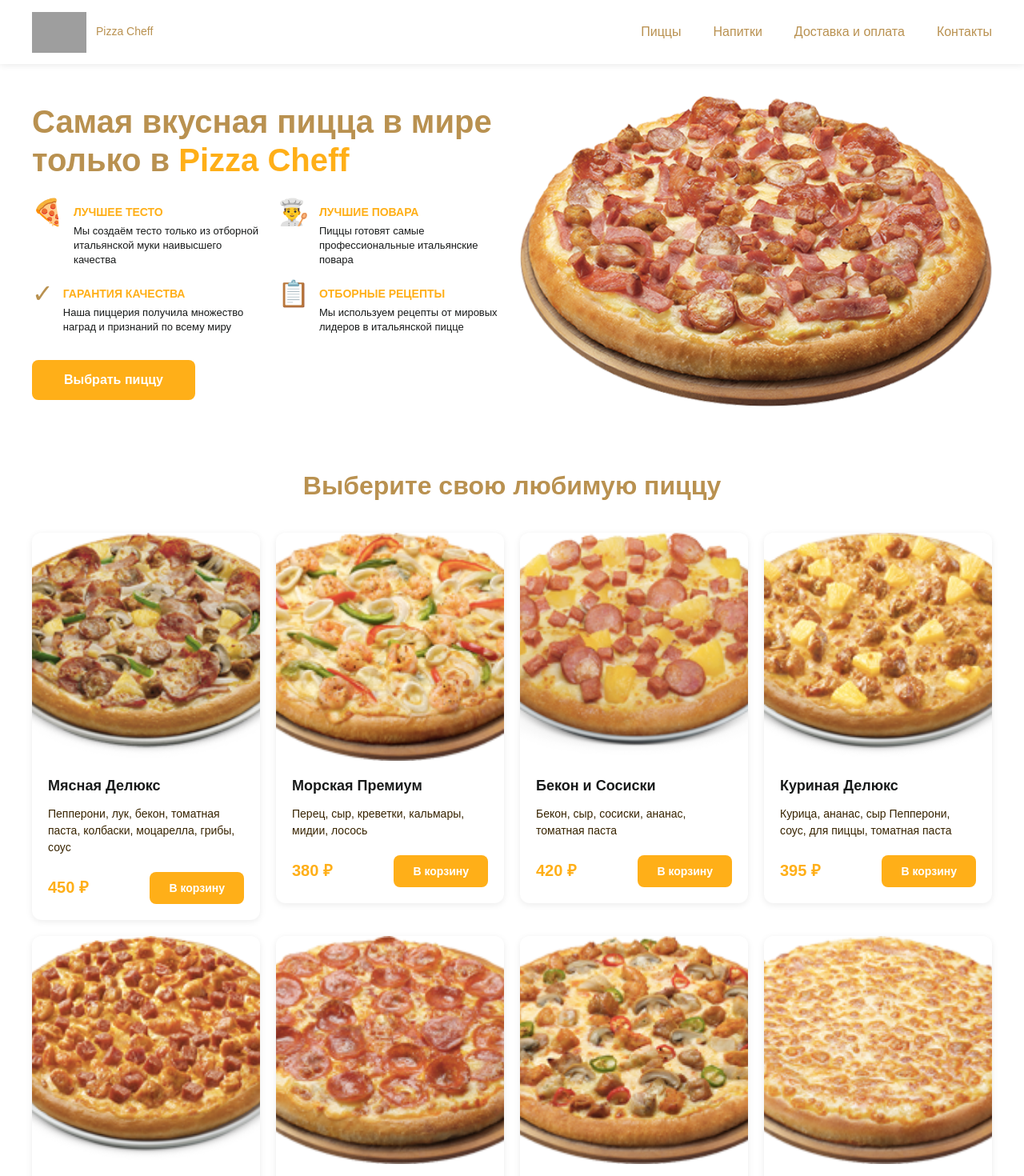
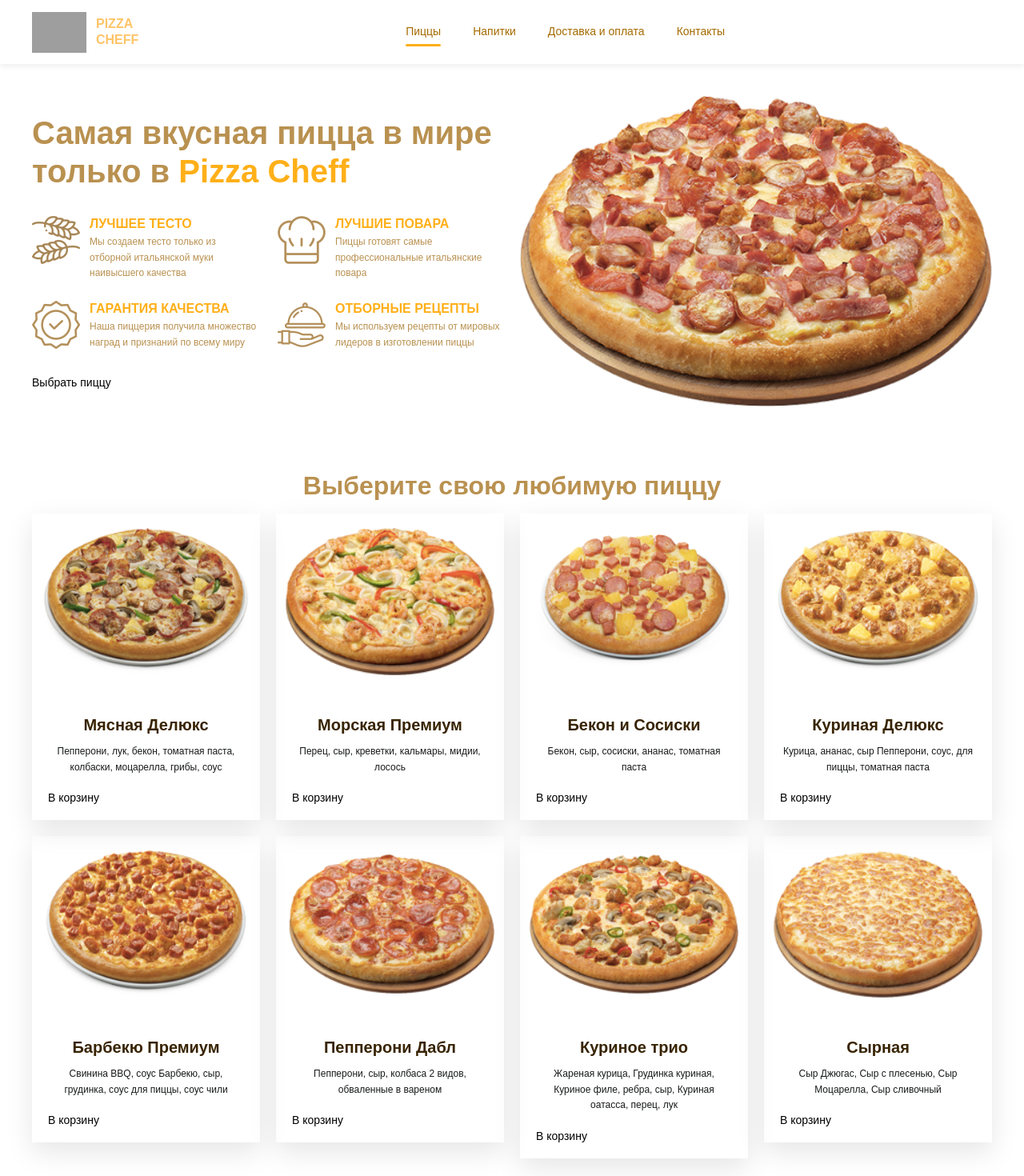
Before and after one commit to oso4lq/pizza-delivery, an Angular app: page /main in a window 1280 px wide. Shown: the top 1470 px of the page at 80% size. Built offline with nearby package versions, Linux system fonts and the light colour scheme; grey boxes are pictures that could not be loaded.

Commit message:
main page development

```diff
--- a/src/app/layout/components/header/header.component.html
+++ b/src/app/layout/components/header/header.component.html
@@ -7,16 +7,16 @@
       <a [routerLink]="['/', PageRoute.Main]" class="header__logo-link">
         <app-icon src="assets/imgs/logo.png" [size]="68" />
       </a>
-      <span>Pizza Cheff</span>
+      <span class="header__text">Pizza<br>Cheff</span>
     </div>
 
     <!-- Навигация -->
-    <nav class="header__nav">
+    <nav class="flex-grow flex-row center-all header__nav">
       @for (link of navLinks; track link.path) {
 
       <a
         [routerLink]="['/', link.path]"
-        routerLinkActive="header__nav-link--active"
+        routerLinkActive="header__nav-link_active"
         class="header__nav-link"
       >
         {{ link.label }}
--- a/src/app/layout/components/header/header.component.scss
+++ b/src/app/layout/components/header/header.component.scss
@@ -39,28 +39,30 @@
     }
   }
 
+  &__text {
+    color: $text-header;
+    text-transform: uppercase;
+    font-size: 1rem;
+    font-weight: 600;
+  }
+
   &__nav {
-    display: flex;
-    align-items: center;
+    // display: flex;
+    // align-items: center;
     gap: 40px;
   }
 
   &__nav-link {
     position: relative;
-    font-size: 16px;
-    font-weight: 500;
-    line-height: 1.5;
-    color: var(--theme-text-primary);
+    color: $text-link;
     text-decoration: none;
-    transition: color 0.2s ease;
+    transition: all 0.2s ease;
 
     &:hover {
-      color: var(--theme-text-secondary);
+      color: $text-primary;
     }
 
-    &--active {
-      color: var(--theme-text-secondary);
-
+    &_active {
       &::after {
         content: "";
         position: absolute;
@@ -68,7 +70,7 @@
         right: 0;
         bottom: -8px;
         height: 3px;
-        background-color: var(--theme-text-secondary);
+        background-color: $text-secondary;
         border-radius: 2px;
       }
     }
--- a/src/app/pages/01_main/components/hero/hero.component.html
+++ b/src/app/pages/01_main/components/hero/hero.component.html
@@ -11,9 +11,10 @@
       <div class="hero__features">
         @for (feature of features; track feature.title) {
         <div class="hero__feature">
-          <span class="hero__feature-icon">{{ feature.icon }}</span>
+          <app-icon [src]="feature.icon" [size]="60" />
+          <!-- <span class="hero__feature-icon">{{  }}</span> -->
           <div class="hero__feature-content">
-            <h3 class="hero__feature-title">{{ feature.title }}</h3>
+            <h6 class="hero__feature-title">{{ feature.title }}</h6>
             <p class="hero__feature-description">{{ feature.description }}</p>
           </div>
         </div>
--- a/src/app/pages/01_main/components/hero/hero.component.scss
+++ b/src/app/pages/01_main/components/hero/hero.component.scss
@@ -23,9 +23,9 @@
   }
 
   &__title {
-    font-size: 40px;
-    font-weight: 700;
-    line-height: 1.2;
+    // font-size: 40px;
+    // font-weight: 700;
+    // line-height: 1.2;
     color: $text-primary;
     margin: 0;
   }
@@ -47,7 +47,7 @@
   }
 
   &__feature-icon {
-    font-size: 32px;
+    // font-size: 32px;
     flex-shrink: 0;
   }
 
@@ -58,41 +58,41 @@
   }
 
   &__feature-title {
-    font-size: 14px;
+    // font-size: 14px;
     font-weight: 700;
-    line-height: 1.4;
+    // line-height: 1.4;
     color: $text-secondary;
     margin: 0;
   }
 
   &__feature-description {
-    font-size: 13px;
-    line-height: 1.4;
-    color: $text-description;
+    // font-size: 13px;
+    // line-height: 1.4;
+    // color: $text-description;
     margin: 0;
   }
 
-  &__button {
-    width: fit-content;
-    padding: 16px 40px;
-    font-size: 16px;
-    font-weight: 600;
-    color: $white-color;
-    background-color: $btn-color;
-    border: none;
-    border-radius: 8px;
-    cursor: pointer;
-    transition: all 0.2s ease;
+//   &__button {
+//     width: fit-content;
+//     padding: 16px 40px;
+//     font-size: 16px;
+//     font-weight: 600;
+//     color: $white-color;
+//     background-color: $btn-color;
+//     border: none;
+//     border-radius: 8px;
+//     cursor: pointer;
+//     transition: all 0.2s ease;
 
-    &:hover {
-      transform: translateY(-2px);
-      box-shadow: 0 4px 12px rgba(255, 175, 24, 0.3);
-    }
+//     &:hover {
+//       transform: translateY(-2px);
+//       box-shadow: 0 4px 12px rgba(255, 175, 24, 0.3);
+//     }
 
-    &:active {
-      transform: translateY(0);
-    }
-  }
+//     &:active {
+//       transform: translateY(0);
+//     }
+//   }
 
   &__image {
     grid-column: 7 / -1;
@@ -121,30 +121,30 @@
       gap: 24px;
     }
 
-    &__title {
-      font-size: 32px;
-    }
+    // &__title {
+    //   font-size: 32px;
+    // }
 
     &__features {
       grid-template-columns: 1fr;
       gap: 16px;
     }
 
-    &__feature-icon {
-      font-size: 28px;
-    }
+    // &__feature-icon {
+    //   font-size: 28px;
+    // }
 
-    &__feature-title {
-      font-size: 13px;
-    }
+    // &__feature-title {
+    //   font-size: 13px;
+    // }
 
-    &__feature-description {
-      font-size: 12px;
-    }
+    // &__feature-description {
+    //   font-size: 12px;
+    // }
 
     &__button {
       padding: 14px 32px;
-      font-size: 15px;
+    //   font-size: 15px;
     }
 
     &__image {
@@ -166,7 +166,7 @@
     }
 
     &__title {
-      font-size: 26px;
+    //   font-size: 26px;
       text-align: center;
     }
 
@@ -179,14 +179,14 @@
       gap: 8px;
     }
 
-    &__feature-icon {
-      font-size: 24px;
-    }
+    // &__feature-icon {
+    //   font-size: 24px;
+    // }
 
     &__button {
       width: 100%;
       padding: 14px 24px;
-      font-size: 15px;
+    //   font-size: 15px;
     }
 
     &__image {
--- a/src/app/pages/01_main/components/hero/hero.component.ts
+++ b/src/app/pages/01_main/components/hero/hero.component.ts
@@ -1,6 +1,7 @@
 // hero.component.ts
 
 import { Component } from '@angular/core';
+import { IconComponent } from '../../../../shared/icon/icon.component';
 
 interface HeroFeature {
   icon: string;
@@ -10,34 +11,34 @@ interface HeroFeature {
 
 @Component({
   selector: 'app-hero',
-  imports: [],
+  imports: [IconComponent],
   templateUrl: './hero.component.html',
   styleUrl: './hero.component.scss',
 })
 export class HeroComponent {
   protected readonly features: HeroFeature[] = [
     {
-      icon: '🍕',
+      icon: 'assets/imgs/ic_hop.png',
       title: 'ЛУЧШЕЕ ТЕСТО',
       description:
-        'Мы создаём тесто только из отборной итальянской муки наивысшего качества',
+        'Мы создаем тесто только из отборной итальянской муки наивысшего качества',
     },
     {
-      icon: '👨‍🍳',
+      icon: 'assets/imgs/ic_chefs.png',
       title: 'ЛУЧШИЕ ПОВАРА',
       description: 'Пиццы готовят самые профессиональные итальянские повара',
     },
     {
-      icon: '✓',
+      icon: 'assets/imgs/ic_quality.png',
       title: 'ГАРАНТИЯ КАЧЕСТВА',
       description:
         'Наша пиццерия получила множество наград и признаний по всему миру',
     },
     {
-      icon: '📋',
+      icon: 'assets/imgs/ic_recipes.png',
       title: 'ОТБОРНЫЕ РЕЦЕПТЫ',
       description:
-        'Мы используем рецепты от мировых лидеров в итальянской пицце',
+        'Мы используем рецепты от мировых лидеров в изготовлении пиццы',
     },
   ];
 
--- a/src/app/pages/01_main/components/product-card/product-card.component.html
+++ b/src/app/pages/01_main/components/product-card/product-card.component.html
@@ -1,28 +1,22 @@
 <!-- product-card.component.html -->
 
-<div class="product-card">
+<div class="flex-col product-card">
   <div class="product-card__image-wrapper">
-    @if (product().imageUrl) {
     <img
       [src]="product().imageUrl"
       [alt]="product().name"
-      class="product-card__image"
+      class="w-h-100 product-card__image"
       loading="lazy"
     />
-    } @else {
-    <div class="product-card__image-placeholder">
-      <span>🍕</span>
-    </div>
-    }
   </div>
 
   <div class="product-card__content">
-    <h3 class="product-card__title">{{ product().name }}</h3>
+    <h5 class="product-card__title">{{ product().name }}</h5>
 
     <p class="product-card__description">{{ product().description }}</p>
 
     <div class="product-card__footer">
-      <span class="product-card__price">{{ product().price }} ₽</span>
+      <!-- <span class="product-card__price">{{ product().price }} ₽</span> -->
 
       <button
         type="button"
--- a/src/app/pages/01_main/components/product-card/product-card.component.scss
+++ b/src/app/pages/01_main/components/product-card/product-card.component.scss
@@ -2,49 +2,48 @@
 
 @use "globalStyles.scss" as *;
 
+:host {
+  box-shadow: $menu-shadow;
+}
+
 .product-card {
-  display: flex;
-  flex-direction: column;
-  background-color: $white-color;
-  border-radius: 12px;
-  overflow: hidden;
-  box-shadow: 0 2px 8px rgba(0, 0, 0, 0.08);
+  //   display: flex;
+  //   flex-direction: column;
+  //   background-color: $white-color;
+  //   border-radius: 12px;
+  //   overflow: hidden;
+  //   box-shadow: 0 2px 8px rgba(0, 0, 0, 0.08);
+  box-shadow: $menu-shadow;
   transition: all 0.3s ease;
 
   &:hover {
-    box-shadow: 0 8px 24px rgba(0, 0, 0, 0.12);
+    // box-shadow: 0 8px 24px rgba(0, 0, 0, 0.12);
     transform: translateY(-4px);
   }
 
   &__image-wrapper {
-    position: relative;
-    width: 100%;
-    padding-top: 100%;
-    background-color: $bg-main;
-    overflow: hidden;
+    aspect-ratio: 4 / 3;
+    // width: 100%;
+    padding: 12px;
+    // background-color: $bg-main;
+    // overflow: hidden;
   }
 
   &__image {
-    position: absolute;
-    top: 0;
-    left: 0;
-    width: 100%;
-    height: 100%;
-    object-fit: cover;
+    // width: 100%;
+    // height: 100%;
+    object-fit: contain;
   }
 
-  &__image-placeholder {
-    position: absolute;
-    top: 0;
-    left: 0;
-    width: 100%;
-    height: 100%;
-    display: flex;
-    align-items: center;
-    justify-content: center;
-    font-size: 64px;
-    // background-color: #f8f8f8;
-  }
+//   &__image-placeholder {
+//     width: 100%;
+//     height: 100%;
+//     display: flex;
+//     align-items: center;
+//     justify-content: center;
+//     // font-size: 64px;
+//     // background-color: #f8f8f8;
+//   }
 
   &__content {
     display: flex;
@@ -55,17 +54,20 @@
   }
 
   &__title {
-    font-size: 18px;
-    font-weight: 700;
-    line-height: 1.3;
-    color: $text-description;
+    // font-size: 18px;
+    // font-weight: 700;
+    // line-height: 1.3;
+    font-weight: 600;
+    text-align: center;
+    color: $text-service;
     margin: 0;
   }
 
   &__description {
-    font-size: 14px;
-    line-height: 1.5;
-    color: $text-service;
+    // font-size: 14px;
+    // line-height: 1.5;
+    text-align: center;
+    color: $text-description;
     margin: 0;
     flex: 1;
   }
@@ -79,31 +81,31 @@
   }
 
   &__price {
-    font-size: 20px;
+    // font-size: 20px;
     font-weight: 700;
     color: $text-secondary;
   }
 
-  &__button {
-    padding: 12px 24px;
-    font-size: 14px;
-    font-weight: 600;
-    color: $white-color;
-    background-color: $btn-color;
-    border: none;
-    border-radius: 8px;
-    cursor: pointer;
-    transition: all 0.2s ease;
-    white-space: nowrap;
+  //   &__button {
+  //     padding: 12px 24px;
+  //     // font-size: 14px;
+  //     font-weight: 600;
+  //     color: $white-color;
+  //     background-color: $btn-color;
+  //     border: none;
+  //     border-radius: 8px;
+  //     cursor: pointer;
+  //     transition: all 0.2s ease;
+  //     white-space: nowrap;
 
-    &:hover {
-      background-color: $text-primary;
-    }
+  //     &:hover {
+  //       background-color: $text-primary;
+  //     }
 
-    &:active {
-      transform: scale(0.98);
-    }
-  }
+  //     &:active {
+  //       transform: scale(0.98);
+  //     }
+  //   }
 }
 
 // Адаптивность для мобильных устройств
@@ -114,21 +116,21 @@
       gap: 10px;
     }
 
-    &__title {
-      font-size: 16px;
-    }
+    // &__title {
+    //   font-size: 16px;
+    // }
 
-    &__description {
-      font-size: 13px;
-    }
+    // &__description {
+    //   font-size: 13px;
+    // }
 
-    &__price {
-      font-size: 18px;
-    }
+    // &__price {
+    //   font-size: 18px;
+    // }
 
     &__button {
       padding: 10px 20px;
-      font-size: 13px;
+      //   font-size: 13px;
     }
   }
 }
--- a/src/globalStyles.scss
+++ b/src/globalStyles.scss
@@ -27,6 +27,14 @@
 // ==========================================
 
 :root {
+  // Размеры и отступы
+  --spacing-xs: 0.25rem;
+  --spacing-sm: 0.5rem;
+  --spacing-md: 1rem;
+  --spacing-lg: 1.5rem;
+  --spacing-xl: 2rem;
+  --spacing-2xl: 3rem;
+  --spacing-3xl: 4rem;
   --modal-vertical-spacing: 12px;
   --modal-horizontal-spacing: 12px;
 }
@@ -36,36 +44,46 @@ $full-screen-width: calc(100 * var(--dvw));
 /// Полная высота экрана с учётом dynamic view height или view height
 $full-screen-height: calc(100 * var(--dvh));
 
+$spacing-xs: var(--spacing-xs);
+$spacing-sm: var(--spacing-sm);
+$spacing-md: var(--spacing-md);
+$spacing-lg: var(--spacing-lg);
+$spacing-xl: var(--spacing-xl);
+$spacing-2xl: var(--spacing-2xl);
+$spacing-3xl: var(--spacing-3xl);
 $modal-vertical-spacing: var(--modal-vertical-spacing);
 $modal-horizontal-spacing: var(--modal-horizontal-spacing);
 
 // =============/COLORS\=============
-$black-color:               #000000;
-$service-color:             #868C94;
-$white-color:               #FFFFFF;
-$blue-color:                #16A4E3;
-$green-color:               #1BBA69;
-$red-color:                 #CE0000;
-$pink-color:                #F5CCCC;
-$orange-color:              #FF9000;
+$black-color: #000000;
+$service-color: #868c94;
+$white-color: #ffffff;
+$blue-color: #16a4e3;
+$green-color: #1bba69;
+$red-color: #ce0000;
+$pink-color: #f5cccc;
+$orange-color: #ff9000;
 
 // =============/BACKGROUND\=============
-$bg-main:                   #FFFFFF;
+$bg-main: #ffffff;
 
 // =============/TEXT\=============
-$text-primary:              #b99150;
-$text-secondary:            #ffaf18;
-$text-service:              #382400;
-$text-description:          #181a1a;
+$text-primary: #b99150;
+$text-secondary: #ffaf18;
+$text-service: #382400;
+$text-description: #181a1a;
+$text-link: #a46b00;
+$text-header: #ffc468;
 
 // =============/BUTTONS\=============
-$btn-color:                 #ffaf18;
+$btn-color: #ffaf18;
 
 // =============/BORDERS\=============
-$border-input:              #b99150;
+$border-input: #b99150;
 
 // =============/BOX SHADOWS\=============
-$menu-shadow:              '0 12px 32px rgba(0,0,0,0.72)';
+$menu-shadow: 0 12px 32px rgba(0,0,0,0.1);
+$state-item-hover: "rgba(255,255,255,0.06)";
 
 // ==========================================
 // =============/RESET\==============
@@ -78,27 +96,40 @@ h4,
 h5,
 h6 {
   margin: 0;
-  font-weight: 500;
+  margin-bottom: var(--spacing-md);
+  font-weight: 600;
+  line-height: 1.2;
+  color: $text-primary;
 }
 
 h1 {
-  font-size: 32px;
-  line-height: 40px;
+  font-size: 2.5rem;
+}
+h2 {
+  font-size: 2rem;
+}
+h3 {
+  font-size: 1.75rem;
+}
+h4 {
+  font-size: 1.5rem;
+  font-weight: 500;
+}
+h5 {
+  font-size: 1.25rem;
+  font-weight: 500;
+}
+h6 {
+  font-size: 1rem;
+  font-weight: 400;
 }
 
-h2 {
-  font-size: 20px;
-  line-height: 28px;
-}
-
-h3 {
-  font-size: 16px;
-  line-height: 24px;
-}
-
-h4 {
-  font-size: 14px;
-  line-height: 21px;
+// Параграфы
+p {
+  margin-top: 0;
+  font-size: 0.75rem;
+  margin-bottom: var(--spacing-md);
+  color: $text-primary;
 }
 
 button {
```
Also changed, not shown: src/app/pages/01_main/components/order-form/order-form.component.scss (+42 -42 lines), src/app/pages/01_main/components/product-grid/product-grid.component.scss (+4 -4 lines), src/app/pages/01_main/main-page.component.scss (+11 -11 lines).
